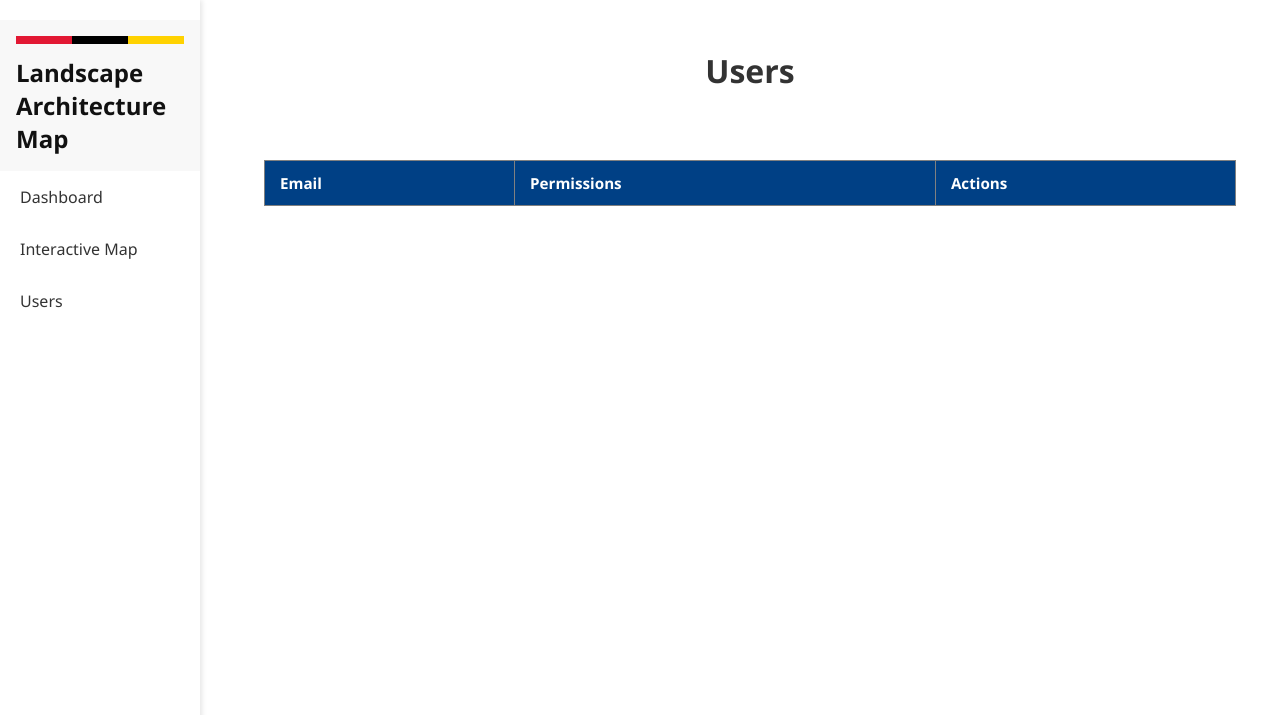
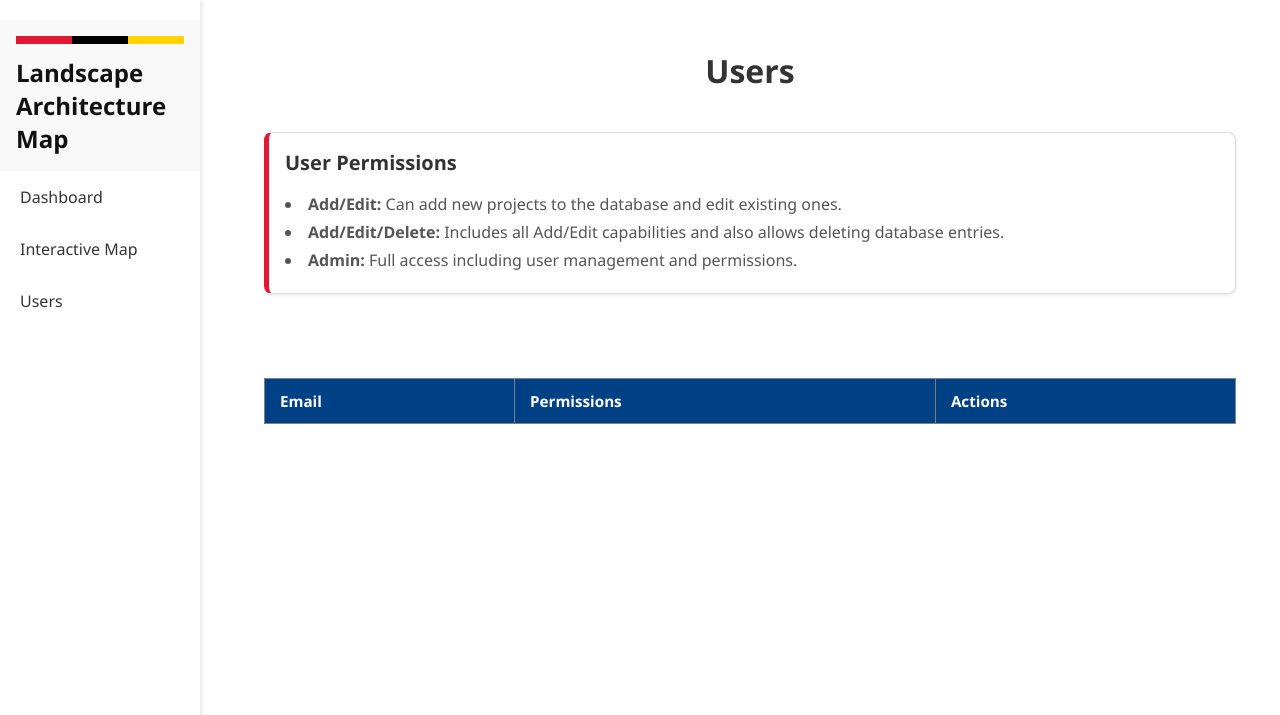
Before and after one commit to Tommy-Brennan/Landscape_Architecture, a website: page private/users.html in a window 1280 px wide. Shown: the top 715 px of the page. Drawn offline with Linux system fonts and the light colour scheme; no server answers.

Commit message:
added user permissions descriptions

```diff
--- a/private/users.html
+++ b/private/users.html
@@ -37,6 +37,17 @@
 
     <div class="main">
         <h1 class="title">Users</h1>
+
+        <div class="permissions-exp-container">
+            <div class="permissions-explanation" >
+                <h2>User Permissions</h2>
+                <ul>
+                    <li><strong>Add/Edit:</strong> Can add new projects to the database and edit existing ones.</li>
+                    <li><strong>Add/Edit/Delete:</strong> Includes all Add/Edit capabilities and also allows deleting database entries.</li>
+                    <li><strong>Admin:</strong> Full access including user management and permissions.</li>
+                </ul>
+            </div>
+        </div>
 
 
         <div class="modal" id="form-map-container">
--- a/public/dashboard.css
+++ b/public/dashboard.css
@@ -27,57 +27,6 @@ body {
     margin: 0 auto;
 }
 
-
-/* #map {
-    margin-top: 20px;
-    height: 300px;
-    border-radius: 8px;
-    border: 1px solid #ccc;
-} */
-
-/* #form-map-container {
-    display: flex;
-} */
-
-/* #coordinates {
-    margin-top: 1rem;
-    font-size: 0.95rem;
-    background-color: #f8f9fa;
-    padding: 10px;
-    border-radius: 6px;
-} */
-
-/* .sidebar-nav {
-    height: 100vh;
-    width: 200px;
-    background-color: white;
-    color: #333;
-    padding-top: 20px;
-    position: fixed;
-    left: 0;
-    top: 0;
-    display: flex;
-    flex-direction: column;
-    box-shadow: 2px 0 5px rgba(0, 0, 0, 0.1);
-}
-
-.sidebar-nav h2 {
-    text-align: center;
-    margin-bottom: 30px;
-}
-
-.sidebar-nav a {
-    padding: 15px 20px;
-    text-decoration: none;
-    color: #333;
-    display: block;
-}
-
-.sidebar-nav a:hover {
-    background-color: #575757;
-    color: white;
-} */
-
 .main {
     justify-content: center;
     margin-left: 220px;
@@ -85,81 +34,35 @@ body {
     flex-grow: 1;
 }
 
-/* .add-button-container {
-    position: absolute;
-    top: 0px;
-    right: 0px;
-    margin: 0px;
-} */
-
-/* #add-button {
-    background-color: #28a745;
-    color: white;
-    padding: 8px 16px;
-    font-size: 1rem;
-    border: none;
-    border-radius: 6px;
-    cursor: pointer;
-    transition: background-color 0.3s ease;
+.permissions-explanation {
+    background-color: #fff;
+    border: 1px solid #ddd;
+    border-left: 5px solid #e21833; /* UMD red */
+    padding: 1rem;
+    margin-bottom: 20px;
+    border-radius: 8px;
+    box-shadow: 0 1px 3px rgba(0, 0, 0, 0.1);
+    max-width: 1500px;
+    margin: 0 auto;
 }
 
-#add-button:hover {
-    background-color: #218838;
-} */
-
-/* .add-button-container {
-    display: flex;
-    justify-content: space-between;
-} */
-
-/* .add-button:hover {
-    background-color: #213a26;
-} */
-
-/* #form-map-container {
-    display: none;
-    position: fixed;
-    z-index: 1;
-    left: 0;
-    top: 0;
-    width: 100%;
-    height: 100%;
-    overflow: auto;
-    background-color: rgba(0, 0, 0, 0.4);
-} */
-
-/* .form-map-content {
-    background-color: #fff;
-    margin: 10% auto;
-    padding: 20px;
-    border: 1px solid #888;
-    width: 80%;
-    max-width: 1000px;
-    display: flex;
-    gap: 20px;
-    border-radius: 10px;
-    box-shadow: 0 4px 8px rgba(0, 0, 0, 0.2);
-} */
-
-/* #input-container {
-    flex: 1;
-    display: flex;
-    flex-direction: column;
+.permissions-explanation h2 {
+    margin-top: 0;
+    font-size: 1.25rem;
+    color: #333;
 }
 
-#coordinates {
-    margin-top: 10px;
-} */
+.permissions-explanation ul {
+    list-style: disc inside;
+    padding-left: 0;
+    margin: 8px 0 0 0;
+}
 
-/* .close {
-    color: #aaa;
-    float: right;
-    font-size: 28px;
-    font-weight: bold;
-    cursor: pointer;
-} */
+.permissions-explanation li {
+    margin-bottom: 6px;
+    color: #555;
+}
 
-/* .row-checkbox {
-    transform: scale(1.2);
-    margin: 5px;
-} */
+.permissions-exp-container {
+    padding: 1rem;
+}
```
